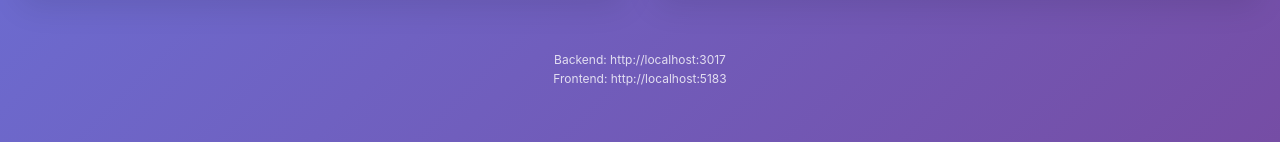
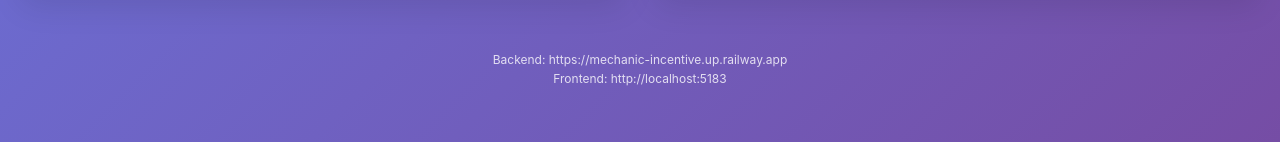
Before and after one commit to gabrielrudra9/mechanic-incentive, a SvelteKit app in the folder frontend/: page / in a window 1280 px wide. Shown: the part 962-1104 px from the top of the page. Built offline with nearby package versions, Linux system fonts and the light colour scheme; no server answers.

Commit message:
Update: backend URL to Railway production

```diff
--- a/frontend/src/routes/+page.svelte
+++ b/frontend/src/routes/+page.svelte
@@ -22,7 +22,7 @@
   let jobType = $state('');
   let teamSize = $state(1);
 
-  const BACKEND_URL = 'http://localhost:3017';
+  const BACKEND_URL = 'https://mechanic-incentive.up.railway.app';
 
   onMount(async () => {
     await loadComponents();
```
